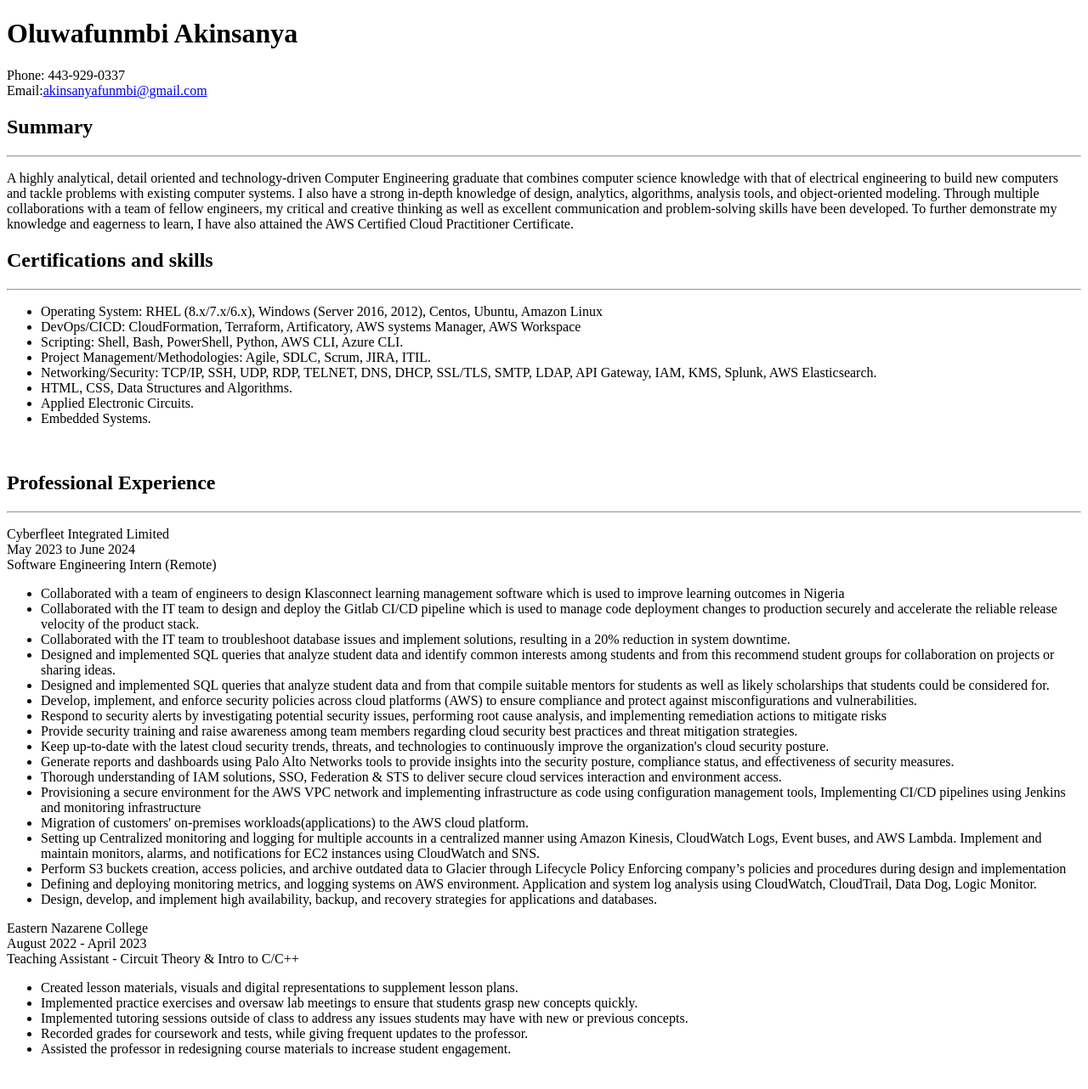
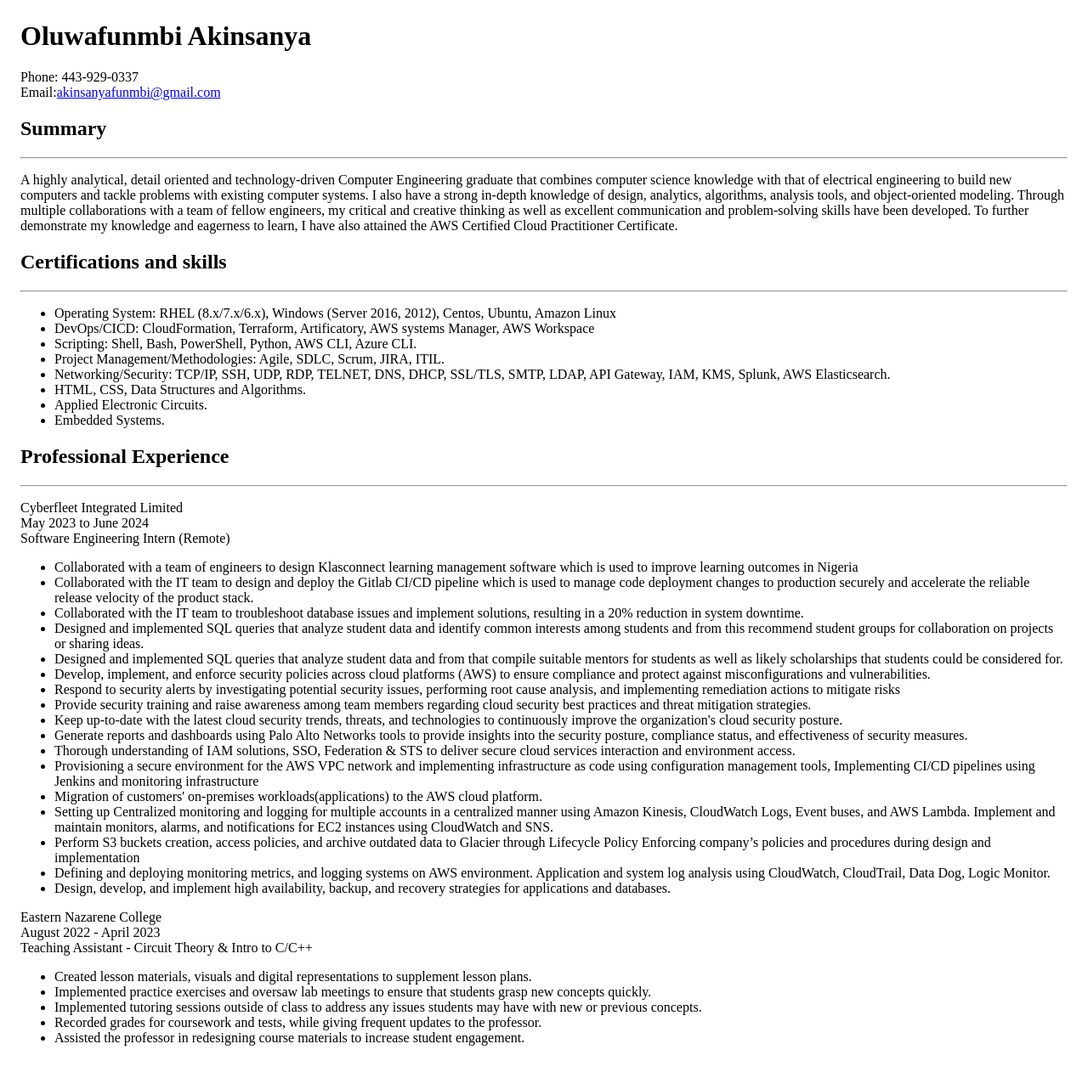
Before and after one commit to ayo-dej/Personal-website, a plain HTML site: page Homepage.html in a window 1280 px wide. Shown: the top 1282 px of the page at 85% size. Drawn offline with Linux system fonts and the light colour scheme.

Commit message:
Modified the margins on the website

```diff
--- a/Homepage.html
+++ b/Homepage.html
@@ -4,21 +4,29 @@
     <meta charset="UTF-8">
     <meta name="viewport" content="width=device-width, initial-scale=1.0">
     <title>Software Engineering Resume</title>
+    <link href="./homepage_style.css" rel="stylesheet">
+    <link rel="preconnect" href="https://fonts.googleapis.com">
+    <style>
+        body{
+            margin: 1.5rem;
+        }
+
+    </style>
 </head>
 <body>
-    <div>
+    <div class="container">
+        <div class="header">
+            <div class="introduction">
                 <h1 id="text">Oluwafunmbi Akinsanya</h1>
                 <p id="info">
                     Phone: 443-929-0337<br/>
                     Email:<a href="akinsanyafunmbi@gmail.com">akinsanyafunmbi@gmail.com</a>
                 </p>
             </div>
-
-    <div>
-        <h2 id="title">Summary</h2>
-
+        </div>
+            <div class="about-me">
+                <h2>Summary</h2>
                 <hr/>
-
                 <p id="info">
                     A highly analytical, detail oriented and technology-driven Computer Engineering graduate
                     that combines computer science knowledge with that of electrical engineering to build new
@@ -30,11 +38,10 @@
                     Certified Cloud Practitioner Certificate.
                 </p>
             </div>
-
+        <div class="my-skills">
             <div>
-        <h2 id="title">Certifications and skills</h2>
+                <h2>Certifications and skills</h2>
                 <hr/>
-
                 <ul>
                     <li>Operating System: RHEL (8.x/7.x/6.x), Windows (Server 2016, 2012), Centos, Ubuntu, Amazon Linux</li>
                     <li>DevOps/CICD: CloudFormation, Terraform, Artificatory, AWS systems Manager, AWS Workspace</li>
@@ -45,11 +52,11 @@
                     <li>Applied Electronic Circuits.</li>
                     <li>Embedded Systems.</li>
                 </ul>
-        <br/>
             </div>
-
+        </div>
+        <div class="my-experience">
             <div>
-        <h2 id="title">Professional Experience</h2>
+                <h2>Professional Experience</h2>
                 <hr/>
                 <p id="experience">
                     Cyberfleet Integrated Limited<br/>
@@ -127,7 +134,7 @@
                 </ul>
             </div>
             <div>
-        <p id="experience">
+                <p>
                     Eastern Nazarene College<br/>
                     August 2022 - April 2023<br/>
                     Teaching Assistant - Circuit Theory & Intro to C/C++<br/>
@@ -152,10 +159,12 @@
                     </li>
                 </ul>
             </div>
-
+        </div>
         <br/>
+        <div class="projects">
             <div>
-        <h2 id="title">Research and Design Project</h2>
+                <div>
+                    <h2>Research and Design Project</h2>
                     <hr/>
                     <p id="experience">Senior Design Capstone - Solar Water Distiller</p>
                     <ul>
@@ -176,7 +185,9 @@
                             Constructed a functioning prototype that, through defined tests, meets all system requirements.
                         </li>
                     </ul>
-
+                </div>
+                <br/>
+                <div>
                     <p id="experience">Sign Language Recognition System</p>
                 <ul>
                     <li>
@@ -195,6 +206,9 @@
                         Achieved 75% accuracy through model training and validation.
                     </li>
                 </ul>
+                </div>
+                <br/>
+                <div>
                     <p id="experience">Building my personal website</p>
                     <ul>
                         <li>
@@ -218,10 +232,12 @@
                         </li>
                     </ul>
                 </div>
-    <div>
-        <h2 id="title">Education & Certification</h2>
+            </div>
+        </div>
+        <br/>
+        <div class="education">
+            <h2>Education & Certification</h2>
             <hr/>
-
             <ul>
                 <li style="font-size: 300; font-weight: bold;">Eastern Nazarene College - Quincy, Massachusetts</li>
                 <ul>
@@ -229,8 +245,7 @@
                 </ul>
                 <li>AWS Certified Cloud Practitioner  </li>
             </ul>
-
         </div>
-
+    </div>
 </body>
 </html>
```
Lines whose indentation alone changed are shown as unchanged.
